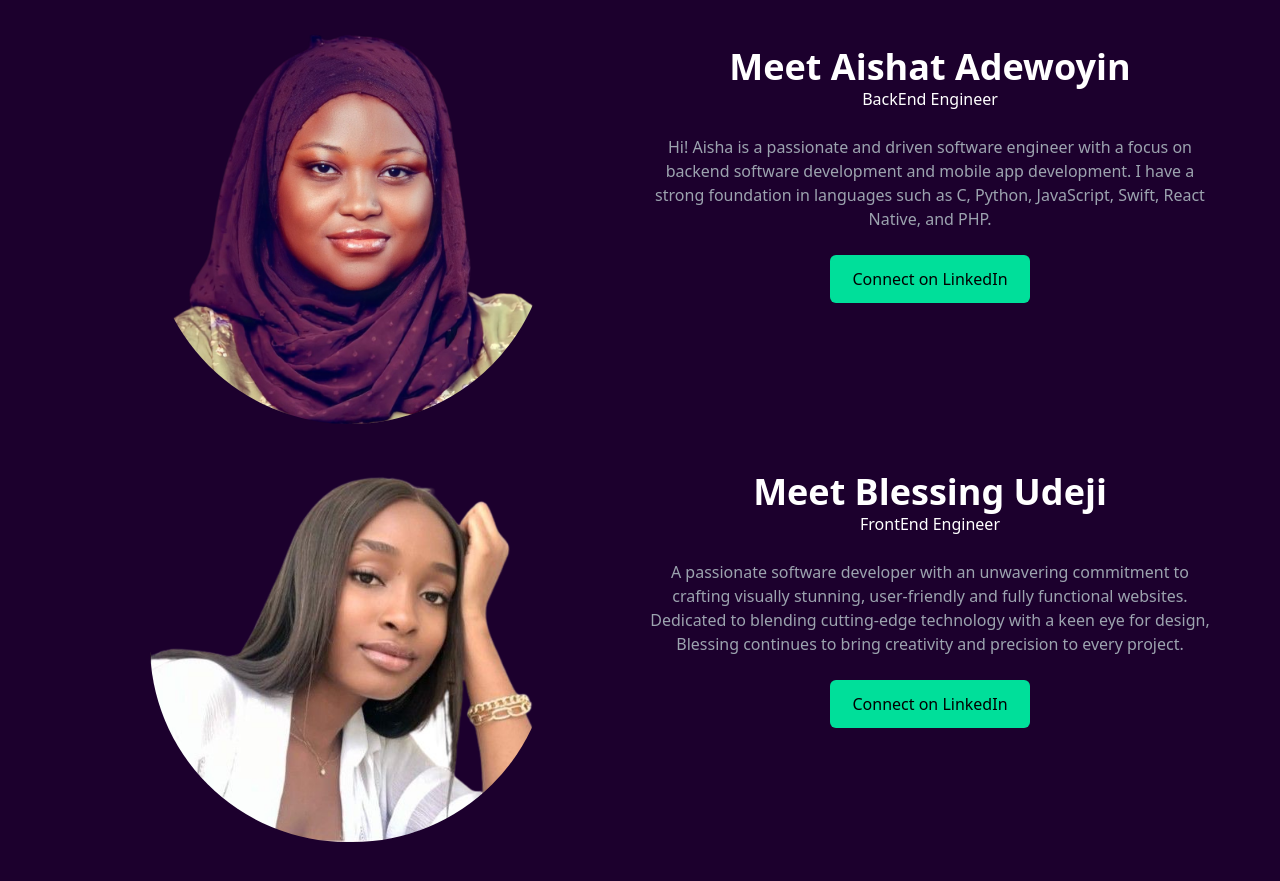
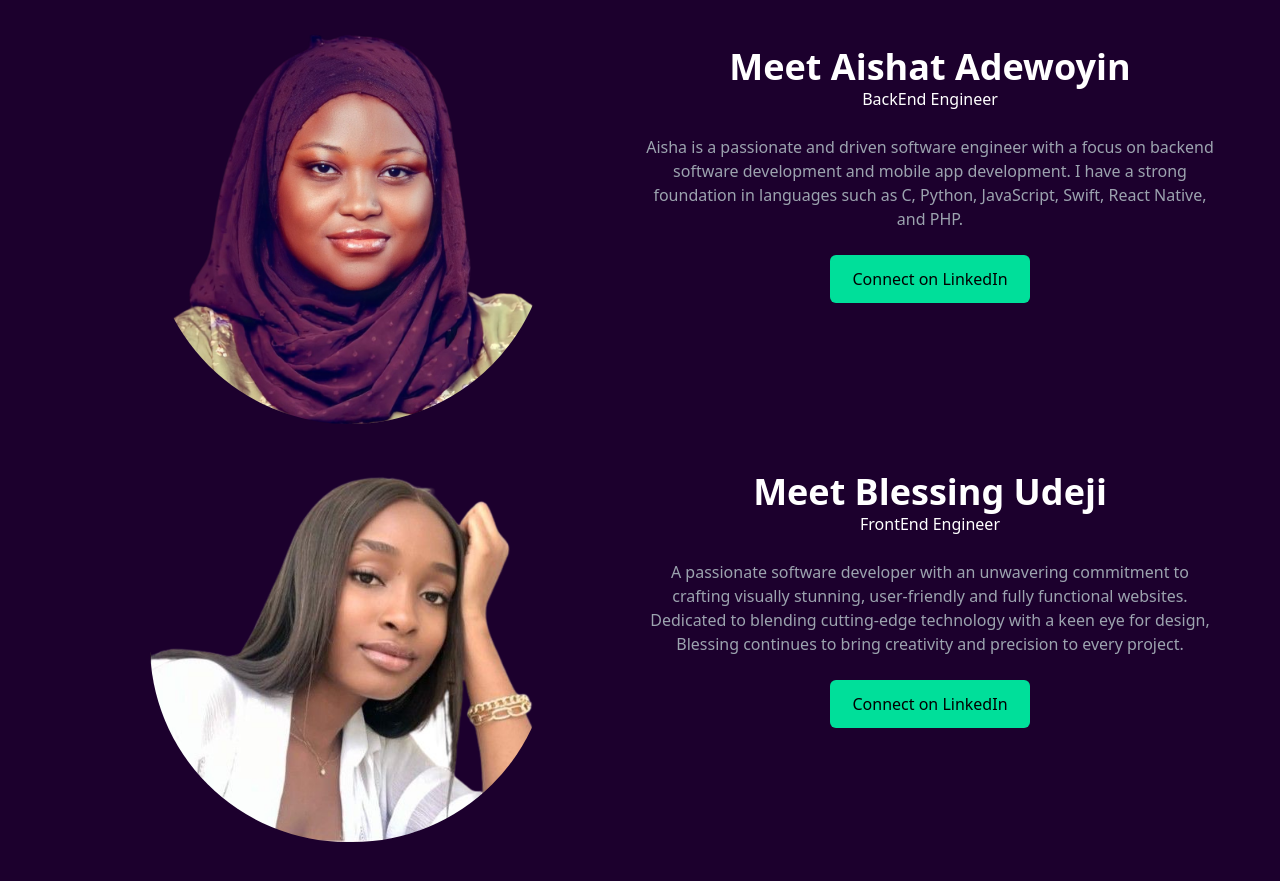
Before and after one commit to AishatAdewoyin/EduSphere, a Next.js app: page / in a window 1280 px wide. Shown: the part 1920-2801 px from the top of the page. Built offline with nearby package versions, Linux system fonts and the light colour scheme.

Commit message:
Fixing developers bio

```diff
--- a/src/components/Developer.jsx
+++ b/src/components/Developer.jsx
@@ -27,7 +27,7 @@ const Developer = () => {
            </div>
             <p className="text-gray-400">
 
-	  Hi! Aisha is a passionate and driven software engineer with
+	  Aisha is a passionate and driven software engineer with
 	  a focus on backend software development and mobile app development. I have a strong foundation in languages such as C, Python, JavaScript, Swift, React Native, and PHP.
             </p>
             <Link
```
